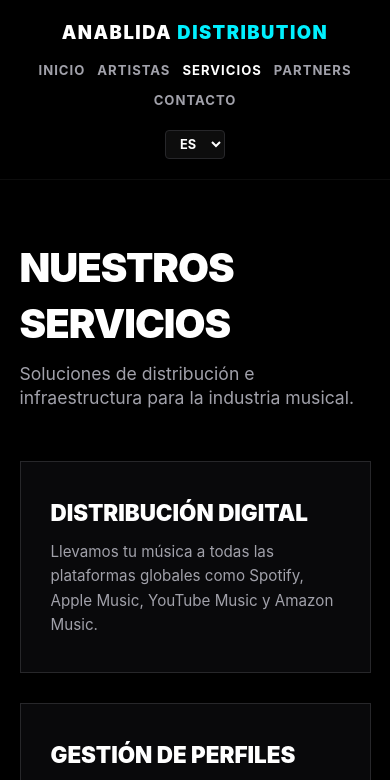
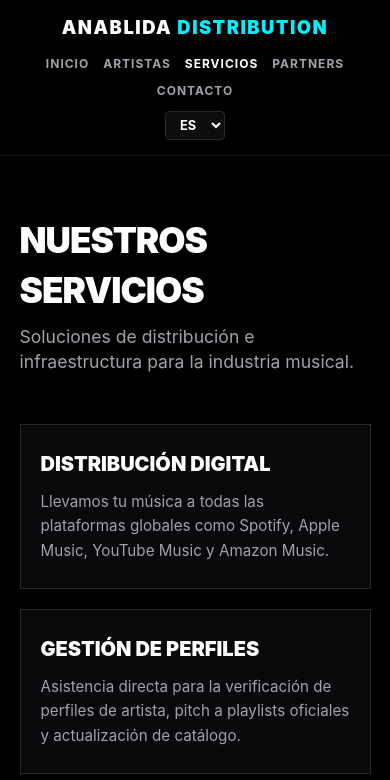
Before and after one commit to jetrovii/Can-I-help-you, a plain HTML site: page servicios/index.html in a window 390 px wide. Shown: the top 780 px of the page. Drawn offline with Linux system fonts and the light colour scheme.

Commit message:
Update index.html

```diff
--- a/servicios/index.html
+++ b/servicios/index.html
@@ -16,7 +16,7 @@
         }
 
         * { margin: 0; padding: 0; box-sizing: border-box; font-family: -apple-system, BlinkMacSystemFont, "Segoe UI", Roboto, Helvetica, Arial, sans-serif; }
-        body { background-color: var(--bg-color); color: var(--text-main); line-height: 1.4; }
+        body { background-color: var(--bg-color); color: var(--text-main); line-height: 1.4; overflow-x: hidden; }
 
         header {
             display: flex;
@@ -31,12 +31,12 @@
             border-bottom: 1px solid rgba(255, 255, 255, 0.05);
         }
 
-        .logo { font-size: 1.15rem; font-weight: 900; letter-spacing: 1.5px; text-transform: uppercase; color: #ffffff; text-decoration: none; }
+        .logo { font-size: 1.15rem; font-weight: 900; letter-spacing: 1.5px; text-transform: uppercase; color: #ffffff; text-decoration: none; white-space: nowrap; }
         .logo span { color: var(--brand-cyan); }
 
         .nav-right { display: flex; align-items: center; gap: 20px; }
-        nav { display: flex; align-items: center; gap: 20px; flex-wrap: wrap; }
-        nav a { color: var(--text-muted); text-decoration: none; font-size: 0.82rem; font-weight: 700; letter-spacing: 1px; text-transform: uppercase; }
+        nav { display: flex; align-items: center; gap: 20px; }
+        nav a { color: var(--text-muted); text-decoration: none; font-size: 0.82rem; font-weight: 700; letter-spacing: 1px; text-transform: uppercase; white-space: nowrap; }
         nav a:hover, nav a.active { color: #ffffff; }
 
         .lang-select { background: rgba(255, 255, 255, 0.05); color: #fff; border: 1px solid var(--border-color); padding: 5px 10px; font-size: 0.8rem; font-weight: 700; border-radius: 4px; }
@@ -44,10 +44,10 @@
         main { max-width: 1400px; margin: 0 auto; padding: 60px 5% 90px; }
 
         .page-header { margin-bottom: 50px; }
-        .page-header h1 { font-size: clamp(2.5rem, 5vw, 4rem); font-weight: 900; text-transform: uppercase; letter-spacing: -1px; }
+        .page-header h1 { font-size: clamp(2.2rem, 5vw, 4rem); font-weight: 900; text-transform: uppercase; letter-spacing: -1px; }
         .page-header p { color: var(--text-muted); font-size: 1.1rem; margin-top: 10px; }
 
-        .services-grid { display: grid; grid-template-columns: repeat(auto-fit, minmax(300px, 1fr)); gap: 30px; }
+        .services-grid { display: grid; grid-template-columns: repeat(auto-fit, minmax(280px, 1fr)); gap: 30px; }
 
         .service-card { background: var(--card-bg); border: 1px solid var(--border-color); padding: 35px 30px; transition: 0.3s; }
         .service-card:hover { border-color: var(--brand-cyan); }
@@ -59,10 +59,16 @@
         footer p { font-size: 0.8rem; color: var(--text-muted); text-transform: uppercase; }
         footer a { color: #fff; text-decoration: none; font-weight: 700; }
 
-        @media (max-width: 768px) {
-            header { flex-direction: column; align-items: center; gap: 15px; }
-            .nav-right { width: 100%; justify-content: center; flex-wrap: wrap; }
-            nav { justify-content: center; gap: 12px; width: 100%; }
+        /* Ajustes adaptativos para móviles */
+        @media (max-width: 850px) {
+            header { flex-direction: column; align-items: center; gap: 15px; padding: 15px 4%; }
+            .nav-right { width: 100%; flex-direction: column; gap: 12px; }
+            nav { justify-content: center; gap: 10px 14px; flex-wrap: wrap; width: 100%; }
+            nav a { font-size: 0.75rem; }
+
+            .services-grid { grid-template-columns: 1fr; gap: 20px; }
+            .service-card { padding: 25px 20px; }
+            .service-title { font-size: 1.25rem; }
         }
     </style>
 </head>
```
